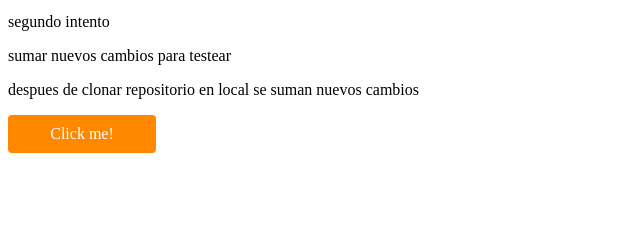
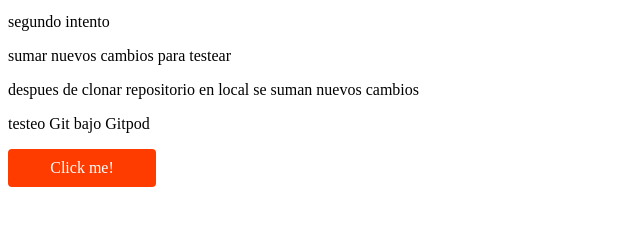
Before and after one commit to AlexisAlegria/testingGit, a plain HTML site: page index.html in a window 1280 px wide. In both pictures the pointer is over the link "Click me!". Shown: the part 101-326 px from the top of the page, without its empty margins (0-640 px from the left). Drawn offline with Linux system fonts and the light colour scheme.

Commit message:
testeo Git bajo Gitpod

```diff
--- a/index.html
+++ b/index.html
@@ -14,7 +14,8 @@
     <p>segundo intento</p>
     <p>sumar nuevos cambios para testear</p>
     <p>despues de clonar repositorio en local se suman nuevos cambios</p>
-    <a class="orange-btn" href="www.google.com">Click me!</a>
+    <p>testeo Git bajo Gitpod</p>
+    <a class="orange-btn" target="_blank" href="www.google.com">Click me!</a>
 
 </div>
 </body>
--- a/style.css
+++ b/style.css
@@ -9,3 +9,7 @@
     text-align: center;
     color: white;
 }
+.orange-btn:hover {
+	background-color:  rgb(255, 60, 0);
+	cursor: pointer;
+}
```
